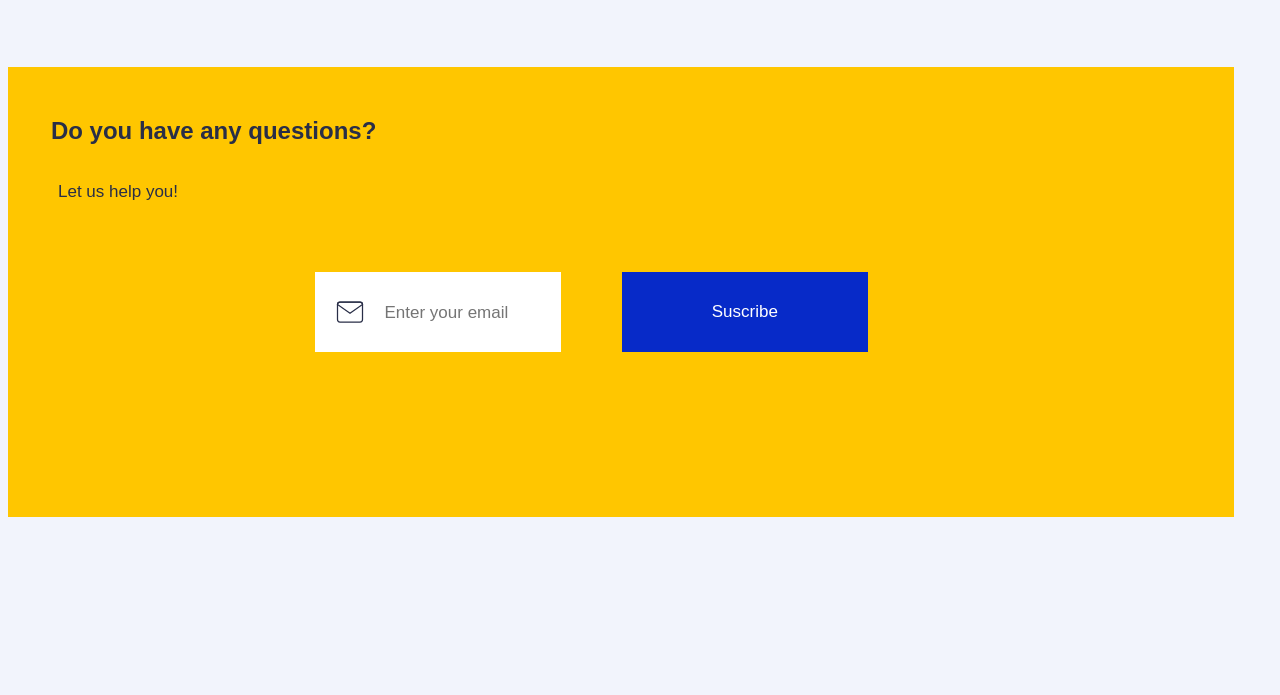
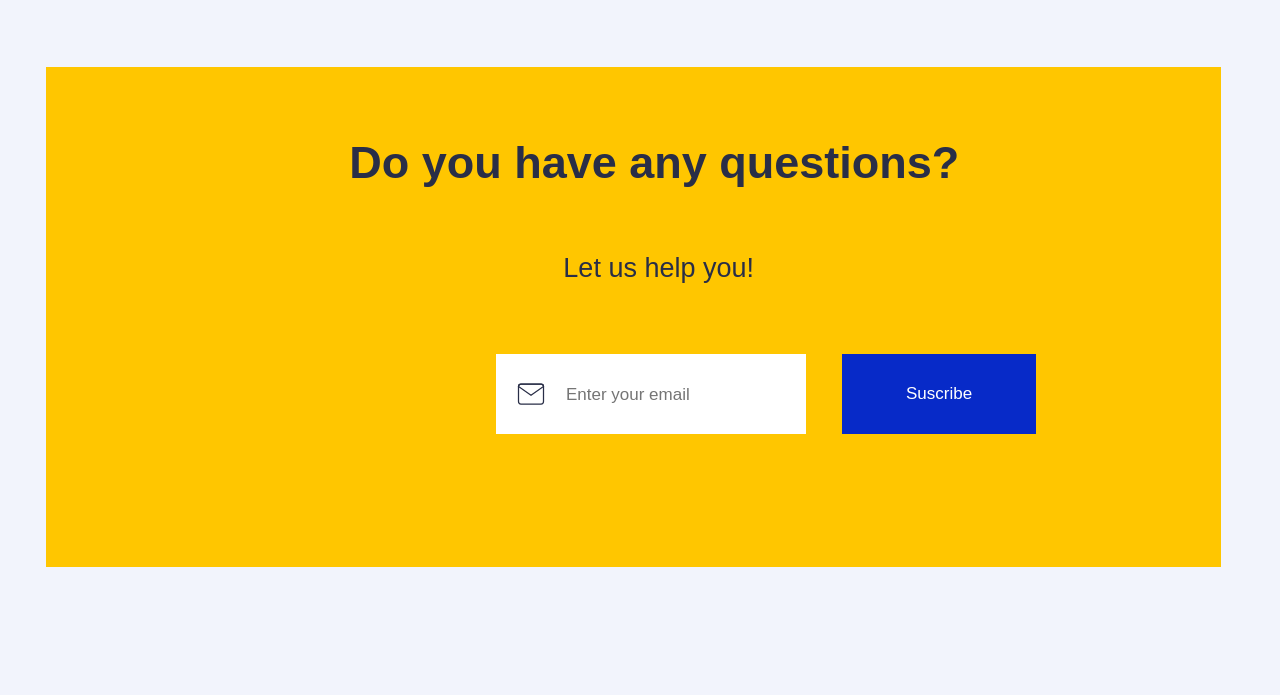
Before and after one commit to Damian-789/mid-project-ironhack, a plain HTML site: page hojaproyectos.html in a window 1280 px wide. Shown: the part 1718-2413 px from the top of the page. Drawn offline with Linux system fonts and the light colour scheme; no server answers.

Commit message:
presentacion final

```diff
--- a/contactus.css
+++ b/contactus.css
@@ -1,11 +1,12 @@
 body {
     background-color: #f2f4fc;
     font-family: sans-serif;
+    margin-left: 10%;
 }
 
 .container {
-    max-width: 77%;
-    margin: 0 auto;
+    max-width: 87%;
+
 }
 
 h1{
@@ -28,6 +29,9 @@ ul {
     margin-top: 70px;
     display: flex;
     justify-content: space-between;
+    width: 87%;
+    margin-left: 0%;
+    margin-right: 1%;
 }
 
 .header-proyects-link{
@@ -72,6 +76,7 @@ li {
 
 .contact-us-title{
     color: #292e47;
+    font-size: 58px;
 }
 
 .text{
@@ -128,7 +133,7 @@ li {
         text-decoration: none;
         height: 80px;
         /*width: 97%;*/
-        width: 85%;
+        width: 87%;
         font-size: 17px;
         margin-top: 20px;
         border: 0px;
@@ -206,11 +211,12 @@ li {
 
 
     .section-footer{
-        margin-top: 150px;
+
         margin-top: 60px;
         display: flex;
         justify-content: space-between;
         margin-bottom: 50px;
+
     }
 
 
@@ -222,6 +228,13 @@ li {
         flex-direction: row;
 
     }
+.Email-container{
+    width: 46%;
+}
+
+.Phone-container{
+    width: 46%;
+}
 
 
 }
@@ -231,6 +244,12 @@ li {
 @media (min-width: 900px ) {
 
     .section-footer{
-        margin-top: 200px;
+
+        margin-top: 60px;
+        display: flex;
+        justify-content: space-between;
+        margin-bottom: 70px;
+        margin-left: 1%;
+        margin-right: 1%;
     }
     }
--- a/hojaproyectos.css
+++ b/hojaproyectos.css
@@ -249,8 +249,9 @@ font-size: 17px;
 .questions-container{
     background-color: #ffc600;
     height: 450px;
-    width: 97%;
+    width: 90%;
     margin-top: 60px;
+    margin-left: 7%;
 
     }
 
@@ -463,6 +464,53 @@ font-size: 17px;
 
 @media (min-width: 760px ) {
 
+    .questions-buttons-sector{
+        display: flex;
+        flex-direction: row;
+        align-items: center;
+        justify-content: center;
+        margin-left: 100px;
+        margin-right: 132px;
+        width: 420px;
+        }
+
+    .envelop-email-container{
+        height: 80px;
+        width: 700px;
+        background-color: white;
+        position: relative;
+        margin-left: 25%;
+        margin-right: 5%;
+    }
+
+
+    .email-envelope{
+        font-size: 17px;
+        padding-left: 0px;
+        border: 0px;
+        position: absolute;
+        left: 70px;
+        top: 30px;
+        width: 135px;
+
+    }
+
+
+    .suscribe-button{
+        background-color: #072AC8;
+        color: white;
+        text-decoration: none;
+        height: 80px;
+        width: 246px;
+        font-size: 17px;
+        margin-top: 20px;
+        border: 0px;
+        margin-bottom: 20px;
+
+
+
+    }
+
 
     .project-1-title{
         color:#292e47;
@@ -533,6 +581,7 @@ font-size: 17px;
         color: #292e47;
         margin-top: 50px;
         margin-left: 3.5%;
+        font-size: ;
 
     }
 
@@ -547,23 +596,28 @@ font-size: 17px;
 
 
 
-
+    /*
 
     .questions-buttons-sector{
         display: flex;
         flex-direction: row;
         align-items: center;
+        justify-content: center;
+        margin-left: 270px;
+        margin-right: 132px;
+        width: 720px;
         }
-
+    */
+    /*
     .envelop-email-container{
         height: 80px;
-        width: 246px;
+        width: 400px;
         background-color: white;
         position: relative;
         margin-left: 25%;
         margin-right: 5%;
     }
-
+    */
     .envelope-image{
         background-image: url(/newsletter/icon/mail.svg);
         background-repeat: no-repeat;
@@ -574,31 +628,8 @@ font-size: 17px;
         top: 25px;
     }
 
-    .email-envelope{
-        font-size: 17px;
-        padding-left: 0px;
-        border: 0px;
-        position: absolute;
-        left: 70px;
-        top: 30px;
-        width: 150px;
 
 
-    }
-
-
-    .suscribe-button{
-        background-color: #072AC8;
-        color: white;
-        text-decoration: none;
-        height: 80px;
-        width: 246px;
-        font-size: 17px;
-        margin-top: 20px;
-        border: 0px;
-        margin-bottom: 20px;
-
-    }
 
 
 }
@@ -606,12 +637,33 @@ font-size: 17px;
 
 @media (min-width: 900px ) {
 
+
 .section-footer{
     margin-top: 200px;
 }
 }
 
 @media (min-width: 950px ) {
+
+
+    .questions-buttons-sector{
+        display: flex;
+        flex-direction: row;
+        align-items: center;
+        justify-content: center;
+        margin-left: 270px;
+        margin-right: 132px;
+        width: 520px;
+        }
+
+    .envelop-email-container{
+        height: 80px;
+        width: 400px;
+        background-color: white;
+        position: relative;
+        margin-left: 25%;
+        margin-right: 5%;
+    }
 
 
 .collection-list{
@@ -622,9 +674,25 @@ font-size: 17px;
 .project-card{
     justify-content: center;
     margin: 10px 20px;
+    }
 
-}
+.questions-help-titule{
+    color: #292e47;
+    margin-top: 70px;
+    margin-left: 3.5%;
+    font-size: 45px;
+    text-align: center;
+    }
 
+    .questions-help-subtitule{
+        color: #292e47;
+        font-size: 27px;
+        justify-content:center ;
+        justify-items: center;
+        margin-bottom: 50px;
+        margin-left: 50px;
+        text-align: center;
+    }
 
 
  .projects-section-picture2{
@@ -660,4 +728,34 @@ font-size: 17px;
         width: 100%;
     }
 
+
+    .questions-container{
+        background-color: #ffc600;
+        height: 500px;
+        width: 93%;
+        margin-top: 60px;
+        margin-left: 3%;
+
+        }
+
+
+        .questions-buttons-sector{
+            display: flex;
+            flex-direction: row;
+            align-items: center;
+            justify-content: center;
+            margin-left: 270px;
+            margin-right: 132px;
+            width: 720px;
+            }
+
+        .envelop-email-container{
+            height: 80px;
+            width: 400px;
+            background-color: white;
+            position: relative;
+            margin-left: 25%;
+            margin-right: 5%;
+        }
+
 }
--- a/style.css
+++ b/style.css
@@ -1,6 +1,7 @@
 body {
     background-color: #f2f4fc;
     font-family: sans-serif;
+    margin-left: 10%;
 }
 
 h2{
@@ -8,8 +9,8 @@ h2{
 }
 
 .container {
-    max-width: 77%;
-    margin: 0 auto;
+    max-width: 87%;
+
 }
 
 /*
@@ -138,6 +139,7 @@ h1 {
     margin-bottom: 20px;
     background-color: #072AC8;
     color: white;
+    border: 0;
 
 }
 
@@ -239,7 +241,9 @@ h1 {
 
 
 #recent-projects-container{
-    margin: 0px 30px
+    margin-top: 0px;
+    margin-lef: 30px;
+
 }
 
 .recent-projects-container{
@@ -309,6 +313,10 @@ h1 {
     margin-bottom: 20px;
 }
 
+.testimonials-container{
+width: 90%;
+margin-left: 7%;
+}
 
 .our-clients-container{
     background-image:url(/testimonial-section/orbit.png) ;
@@ -492,8 +500,9 @@ h3{
 .questions-container{
     background-color: #ffc600;
     height: 450px;
-    width: 97%;
     margin-top: 60px;
+    width: 85%;
+    margin-left: 7%;
 
     }
 
@@ -506,6 +515,7 @@ h3{
 .questions-help-titule{
     color: #292e47;
     margin-top: 50px;
+    text-align: center;
 
 }
 
@@ -515,7 +525,8 @@ h3{
     justify-content:center ;
     justify-items: center;
     margin-bottom: 50px;
-    margin-left: 50px;
+    margin-left: 10px;
+    text-align: center;
 }
 
 
@@ -608,7 +619,7 @@ h3{
     }
 
 
-@media (min-width: 550px ) {
+@media (min-width: 600px ) {
 
 
     .icono-menu{
@@ -657,7 +668,7 @@ h3{
 
     h1 {
         text-align:left;
-        font-size: 60px;
+        font-size: 40px;
         color: #292e47;
         margin-top: 20px;
         margin-bottom: 30px;
@@ -670,14 +681,6 @@ h3{
         margin-top: 100px;
         }
 
-    h1 {
-        text-align:left;
-        font-size: 60px;
-        color: #292e47;
-        margin-top: 20px;
-        margin-bottom: 30px;
-        font-weight: bold;
-    }
 
     .text-hero-description {
         text-align: left;
@@ -787,7 +790,6 @@ h3{
 
 
     .section-footer{
-        margin-top: 150px;
         margin-top: 60px;
         display: flex;
         justify-content: space-between;
@@ -802,6 +804,7 @@ h3{
 .collection-list{
     display: grid;
     grid-template-columns: auto auto;
+    padding-left: 0%;
     }
 
 .project-card{
@@ -883,10 +886,13 @@ h3{
     .Three-service-cards{
         display: flex;
        flex-direction: row;
+       width: 87%;
+       margin-left: 9%;
         }
 
         .service-card{
             margin-bottom: 20px;
+
         }
 
         .general-container-service{
@@ -898,6 +904,7 @@ h3{
             margin-top: 20px;
             margin-bottom: 10px;
             font-size: 30px;
+            margin-left: 9%;
         }
 
         .service-icon-1-container{
@@ -965,8 +972,10 @@ h3{
 .questions-container{
     background-color: #ffc600;
     height: 450px;
-    width: 97%;
+    width: 87%;
     margin-top: 60px;
+    margin-left: 3%;
+    margin-right: 5%;
 
     }
 
@@ -1061,9 +1070,36 @@ h3{
         display: block;
     }
 
-    .section-footer{
-        margin-top: 200px;
-    }
+
+    .questions-help-titule{
+        color: #292e47;
+        margin-top: 70px;
+        margin-left: 3.5%;
+        font-size: 45px;
+        text-align: center;
+        }
+
+        .questions-help-subtitule{
+            color: #292e47;
+            font-size: 27px;
+            justify-content:center ;
+            justify-items: center;
+            margin-bottom: 50px;
+            margin-left: 50px;
+            text-align: center;
+        }
+
+        .section-footer{
+
+            margin-top: 60px;
+            display: flex;
+            justify-content: space-between;
+            margin-bottom: 70px;
+            margin-left: 1%;
+            margin-right: 1%;
+        }
+
+
 }
 
 /*
@@ -1139,7 +1175,66 @@ h3{
 
 */
 
+
+
+
 @media (min-width: 950px ) {
+
+
+    h1 {
+        text-align:left;
+        font-size: 60px;
+        color: #292e47;
+        margin-top: 20px;
+        margin-bottom: 30px;
+        font-weight: bold;
+    }
+
+    #image-card1 {
+        width: 160px;
+        position: absolute;
+        left: 10%;
+        display: block;
+        }
+
+    #image-card2 {
+        width: 160px;
+        position: absolute;
+        right: 0;
+        bottom: 0;
+        display: block;
+            }
+
+
+
+
+}
+
+@media (min-width: 950px ) {
+
+
+    h1 {
+        text-align:left;
+        font-size: 60px;
+        color: #292e47;
+        margin-top: 20px;
+        margin-bottom: 30px;
+        font-weight: bold;
+    }
+
+
+    #image-card2 {
+        width: 160px;
+        position: absolute;
+        right: 0;
+        bottom: 0;
+        display: block;
+            }
+
+
+
+
+
     .collection-list{
         display: grid;
         grid-template-columns: auto auto auto;
@@ -1177,6 +1272,36 @@ h3{
              height: 243px;
          }
 
+         .questions-container{
+            background-color: #ffc600;
+            height: 500px;
+            width: 87%;
+            margin-top: 60px;
+            margin-left: 3%;
+            margin-right: 5%;
+
+            }
+
+
+            .questions-buttons-sector{
+                display: flex;
+                flex-direction: row;
+                align-items: center;
+                justify-content: center;
+                margin-left: 270px;
+                margin-right: 132px;
+                width: 720px;
+                }
+
+            .envelop-email-container{
+                height: 80px;
+                width: 400px;
+                background-color: white;
+                position: relative;
+                margin-left: 25%;
+                margin-right: 5%;
+            }
+
 }
 
 
@@ -1186,11 +1311,13 @@ h3{
 .our-clients-container{
     background-image:url(/testimonial-section/orbit.png) ;
     background-size: cover;
-    width: 90%;
+    width: 97%;
     height: 530px;
     background-color: #292e47;
     margin-bottom: 30px;
     position: relative;
+    margin-left: 25px;
+    margin-right: 0px;
     }
 
 .testimonial-title-and-text{
@@ -1226,6 +1353,11 @@ h3{
 }
 
 
+.testimonials-container{
+    width: 87%;
+    margin-left: 2%;
+    margin-right: 5%;
+    }
 
 .testimony-image-1{
     position: absolute;
```
